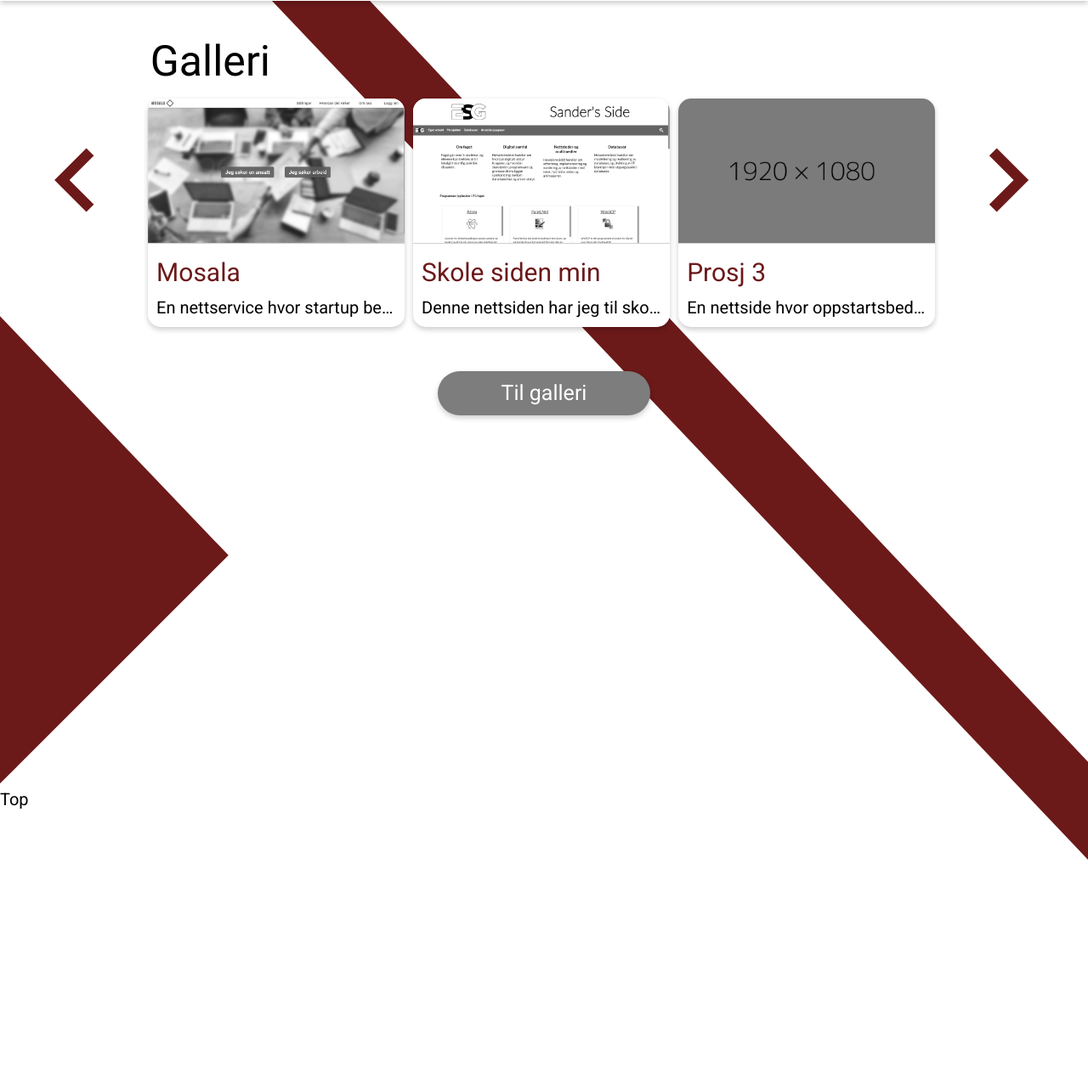
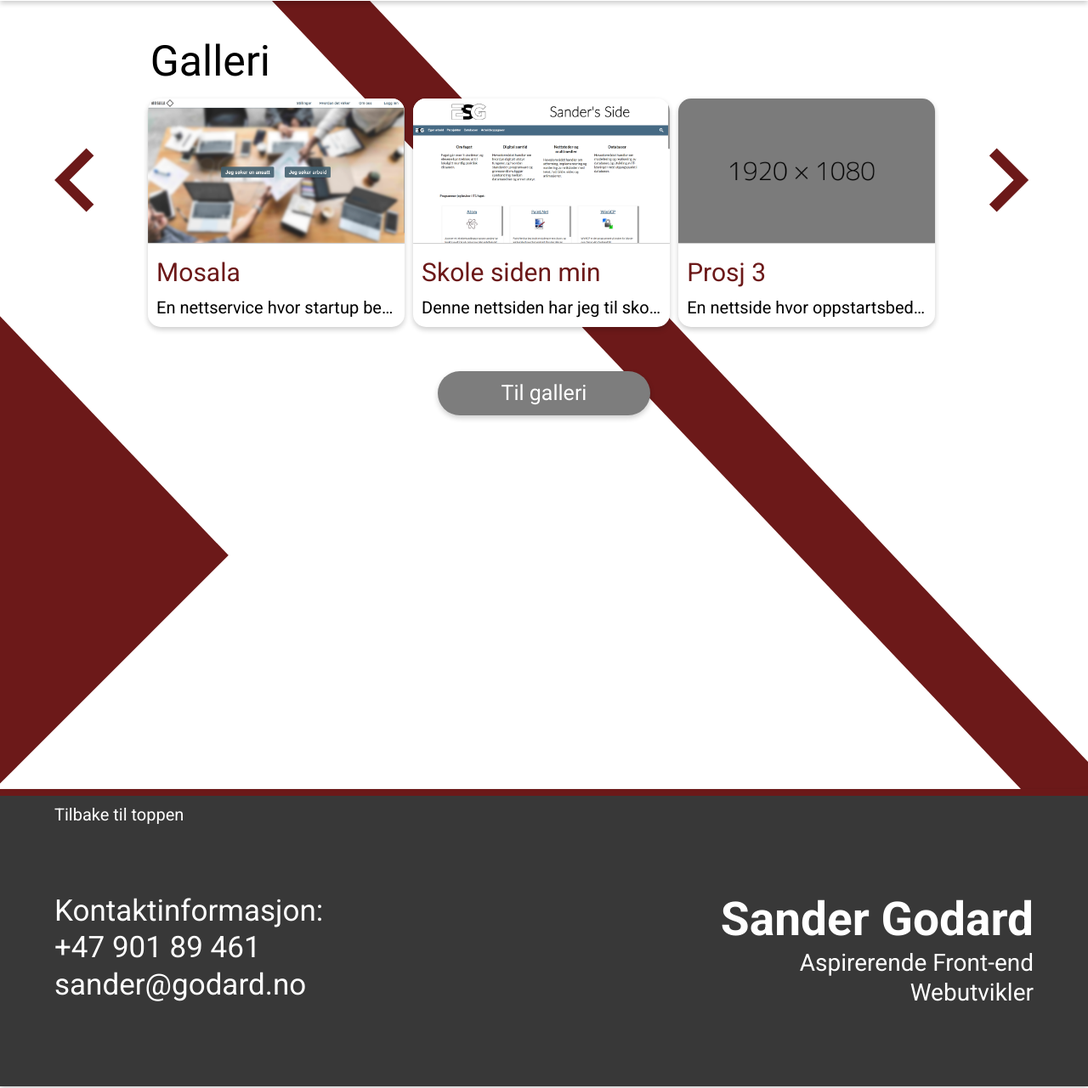
Before and after one commit to SanderGodard/Home, a PHP site: page / in a window 1280 px wide. Shown: the part 869-2150 px from the top of the page at 85% size. Run offline with PHP 8.4, Linux system fonts and the light colour scheme.

Commit message:
Footer: fixed

```diff
--- a/Styling/Styling.css
+++ b/Styling/Styling.css
@@ -35,9 +35,6 @@ body {
 a {
   text-decoration: none;
   color: black; }
-
-img {
-  filter: grayscale(1); }
 
 ::-moz-selection {
   background: #6C1919;
@@ -256,11 +253,6 @@ nav {
         width: calc(100% - 4vw); } }
 
 main {
-  z-index: 2; }
-
-footer {
-  width: 100%;
-  display: block;
   z-index: 2; }
 
 .Body {
@@ -748,4 +740,60 @@ main h1 {
   .Project a {
     display: none !important; }
 
+footer {
+  background-color: #383838;
+  border-top: 8px solid #6C1919;
+  color: #FFF !important;
+  width: 100vw;
+  height: 350px;
+  display: block;
+  box-shadow: 0px 3px 6px rgba(0, 0, 0, 0.2);
+  z-index: 3; }
+  @media only screen and (max-width: 1023px) {
+    footer {
+      font-size: 16px; } }
+  footer a {
+    transition: all 0.1s ease;
+    color: #FFF; }
+    footer a:hover {
+      transition: all 0.1s ease;
+      text-decoration: underline; }
+  footer .Topp {
+    margin-top: 0.5em;
+    font-size: 0.9;
+    width: 100%;
+    display: block; }
+    @media only screen and (max-width: 700px) {
+      footer .Topp {
+        text-align: right; } }
+    footer .Topp:hover {
+      cursor: pointer; }
+  footer .Body div {
+    transform: translate(0, -50%);
+    display: inline-block;
+    width: calc(50% - 2px);
+    margin-top: calc(290px / 2); }
+    @media only screen and (max-width: 700px) {
+      footer .Body div {
+        display: block;
+        transform: translate(0, 0);
+        display: block;
+        width: 100%;
+        margin-top: 4vh;
+        text-align: center;
+        float: none; } }
+  footer .LeftFooter {
+    font-size: 1.75em; }
+  footer .RightFooter {
+    text-align: right;
+    float: right; }
+    footer .RightFooter h1 {
+      font-size: 2.75em; }
+    footer .RightFooter p {
+      font-size: 1.4em;
+      display: block; }
+      @media only screen and (max-width: 700px) {
+        footer .RightFooter p {
+          display: inline; } }
+
 /*# sourceMappingURL=Styling.css.map */
--- a/Styling/Styling.sass
+++ b/Styling/Styling.sass
@@ -78,7 +78,7 @@ a
   color: black
 
 img
-  filter: grayscale(1)
+  //filter: grayscale(1)
 
 ::-moz-selection
   background: $MainColor
@@ -322,12 +322,6 @@ nav
 
 
 main
-  z-index: 2
-
-
-footer
-  width: 100%
-  display: block
   z-index: 2
 
 
@@ -889,3 +883,74 @@ main h1
 
   a
     display: none !important
+
+
+footer
+  background-color: $SecondaryColor
+  border-top: 8px solid $MainColor
+  color: $White !important
+  width: 100vw
+  height: 350px
+  display: block
+  box-shadow: $Shadow
+  z-index: 3
+
+  @media #{$Laptop}
+    font-size: 16px
+
+  //@media #{$TabletM}
+    height: 500px
+
+  a
+    transition: all .1s ease
+    color: $White
+
+    &:hover
+      transition: all .1s ease
+      text-decoration: underline
+
+  .Topp
+    margin-top: .5em
+    font-size: .9
+    width: 100%
+    display: block
+
+    @media #{$TabletM}
+      text-align: right
+
+    &:hover
+      cursor: pointer
+
+  .Body
+
+    div
+      transform: translate(0, -50%)
+      display: inline-block
+      width: calc(50% - 2px)
+      margin-top: calc(290px / 2)
+
+      @media #{$TabletM}
+        display: block
+        transform: translate(0, 0)
+        display: block
+        width: 100%
+        margin-top: 4vh
+        text-align: center
+        float: none
+
+  .LeftFooter
+    font-size: 1.75em
+
+  .RightFooter
+    text-align: right
+    float: right
+
+    h1
+      font-size: 2.75em
+
+    p
+      font-size: 1.4em
+      display: block
+
+      @media #{$TabletM}
+        display: inline
--- a/index.html
+++ b/index.html
@@ -148,7 +148,19 @@
     <br>
   </main>
   <footer>
-    <span onclick="topFunction()" title="Gå tilbake til toppen" class="Topp">Top</span>
+    <div class="Body">
+      <a onclick="topFunction()" title="Gå tilbake til toppen" class="Topp">Tilbake til toppen</a>
+      <div class="RightFooter">
+        <h1>Sander Godard</h1>
+        <p>Aspirerende Front-end</p>
+        <p>Webutvikler</p>
+      </div>
+      <div class="LeftFooter">
+        Kontaktinformasjon:<br>
+        <a href="callto:90189461">+47 901 89 461</a><br>
+        <a href="mailto:sander@godard.no">sander@godard.no</a>
+      </div>
+    </div>
   </footer>
 </body>
 
```
Also changed, not shown: Galleri/index.html (+13 -5 lines), 1 other file.
